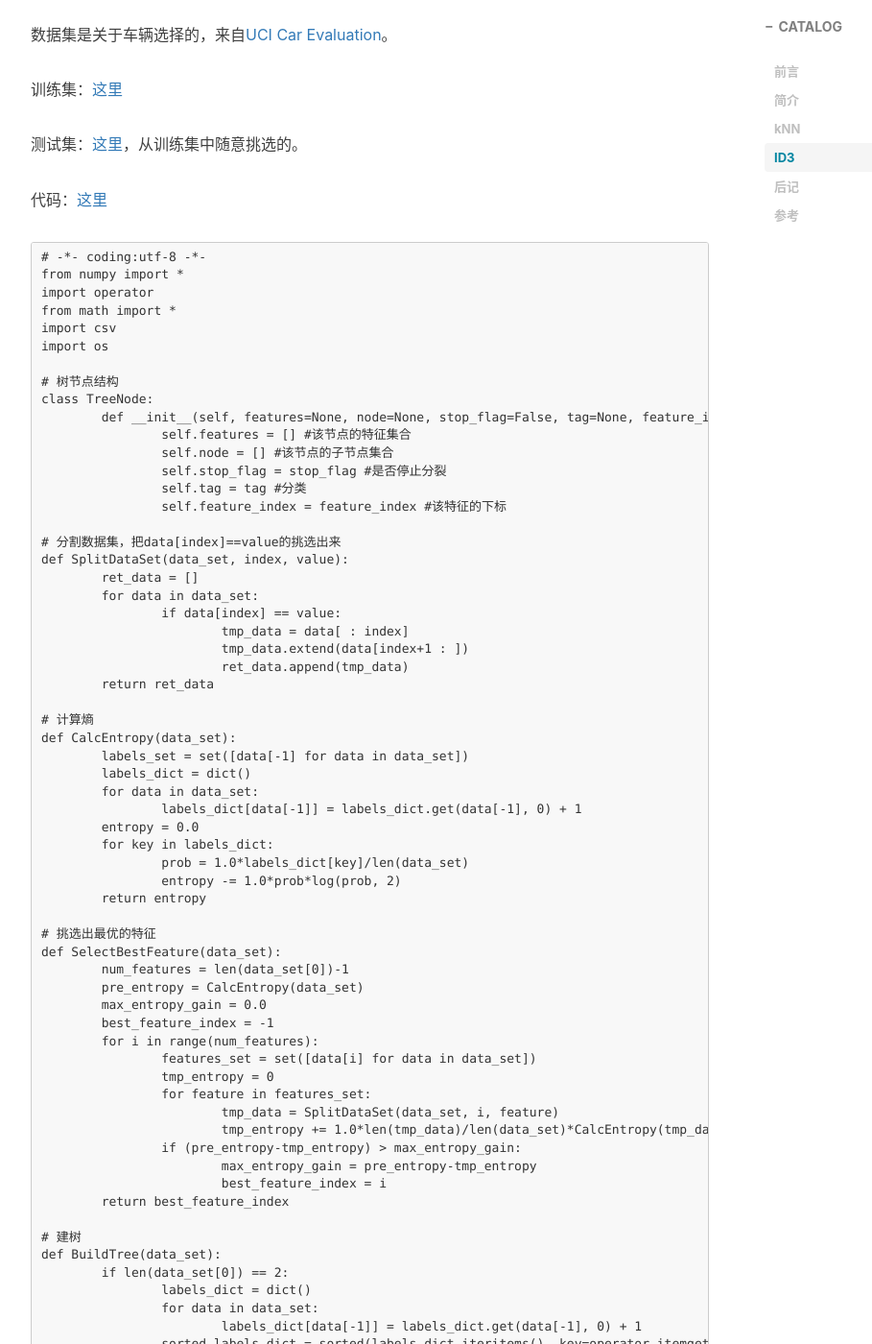
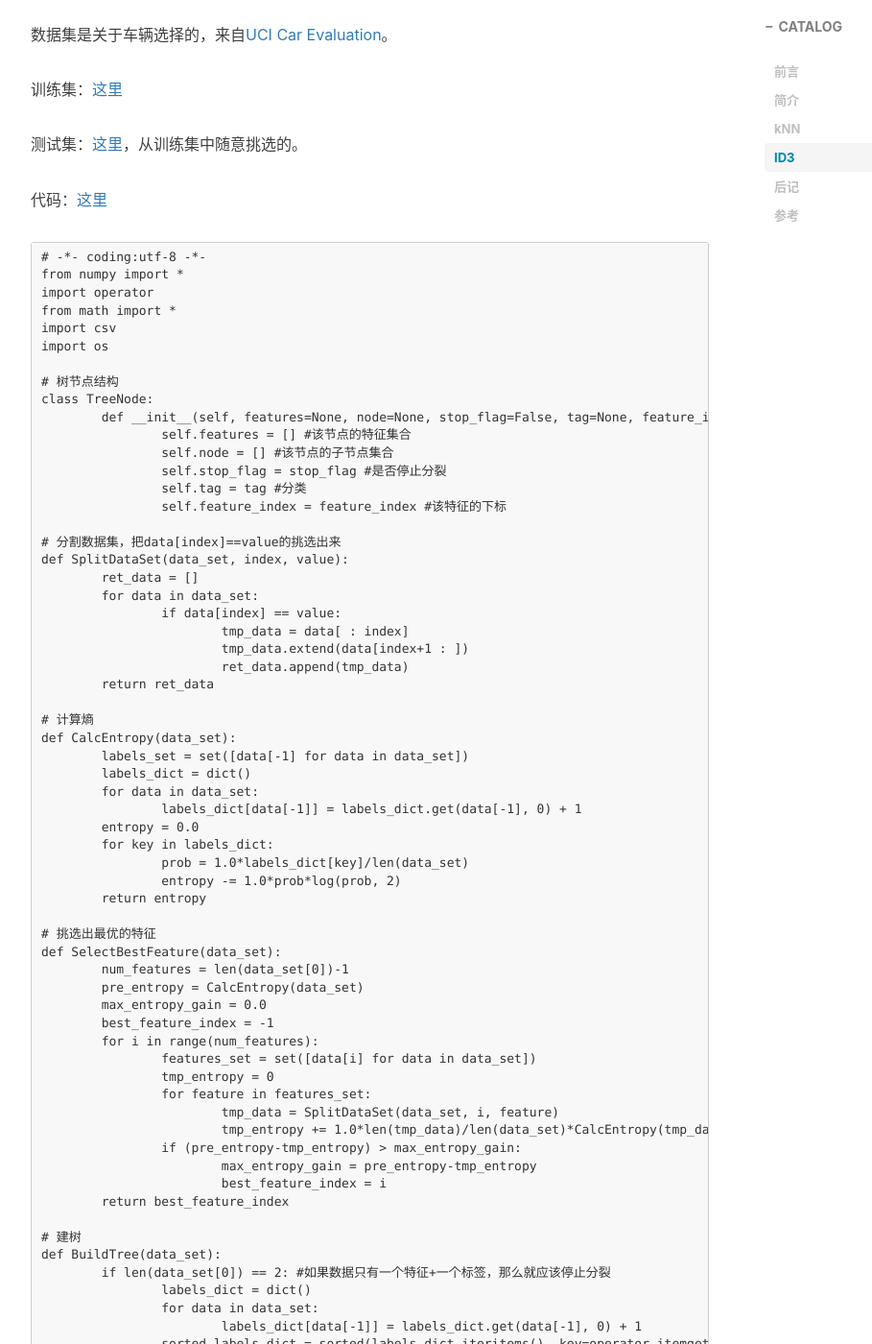
Before and after one commit to CoolIceFire/CoolIceFire.github.io, a Jekyll site: the page built from _posts/2016-07-16-Machine Learning.markdown, in a window 1280 px wide and 1400 px high, scrolled down 3174 px. Shown: the whole window at 96% size, without its empty margins (233-1142 px from the left). Built offline with Jekyll 4.4.1, drawn with Linux system fonts in a browser that asks for light colours; nearby versions of some CDN libraries; comment, search, counter and statistics services are not loaded; some of the changed text lies outside the part shown.

Commit message:
Update 2016-07-16-Machine Learning.markdown

```diff
--- a/_posts/2016-07-16-Machine Learning.markdown
+++ b/_posts/2016-07-16-Machine Learning.markdown
@@ -178,7 +178,7 @@ ID3算法是一个分类预测算法，该算法的核心是“信息熵”问
 
 	# 建树
 	def BuildTree(data_set):
-		if len(data_set[0]) == 2:
+		if len(data_set[0]) == 2: #如果数据只有一个特征+一个标签，那么就应该停止分裂
 			labels_dict = dict()
 			for data in data_set:
 				labels_dict[data[-1]] = labels_dict.get(data[-1], 0) + 1
@@ -201,6 +201,7 @@ ID3算法是一个分类预测算法，该算法的核心是“信息熵”问
 			tree_node.node.append(BuildTree(SplitDataSet(data_set, best_feature_index, feature)))
 		return tree_node
 
+	#获取训练数据
 	def GetTrainData(file_path):
 		data = []
 		with open(file_path) as file:
@@ -209,6 +210,7 @@ ID3算法是一个分类预测算法，该算法的核心是“信息熵”问
 				data.append(line)
 		return data
 
+	#获取测试数据
 	def GetTestData(file_path):
 		data = []
 		with open(file_path) as file:
```
